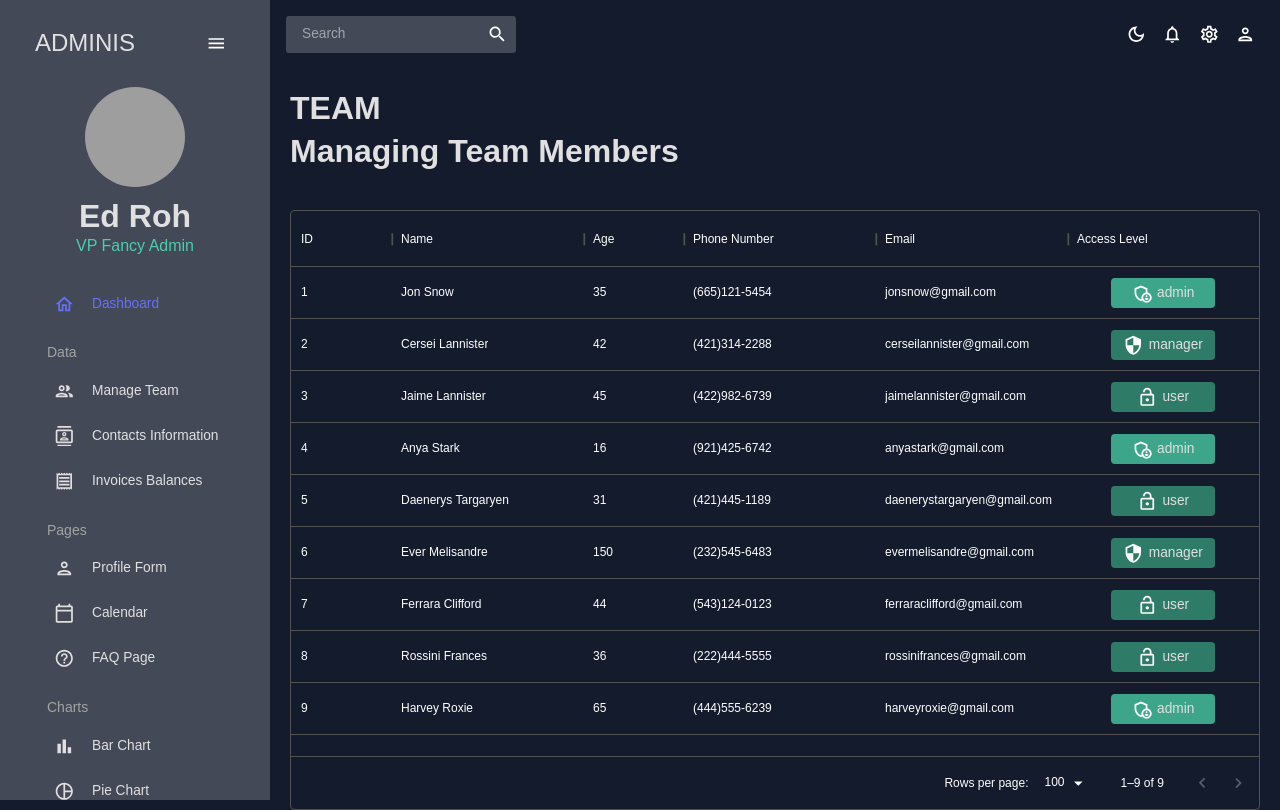
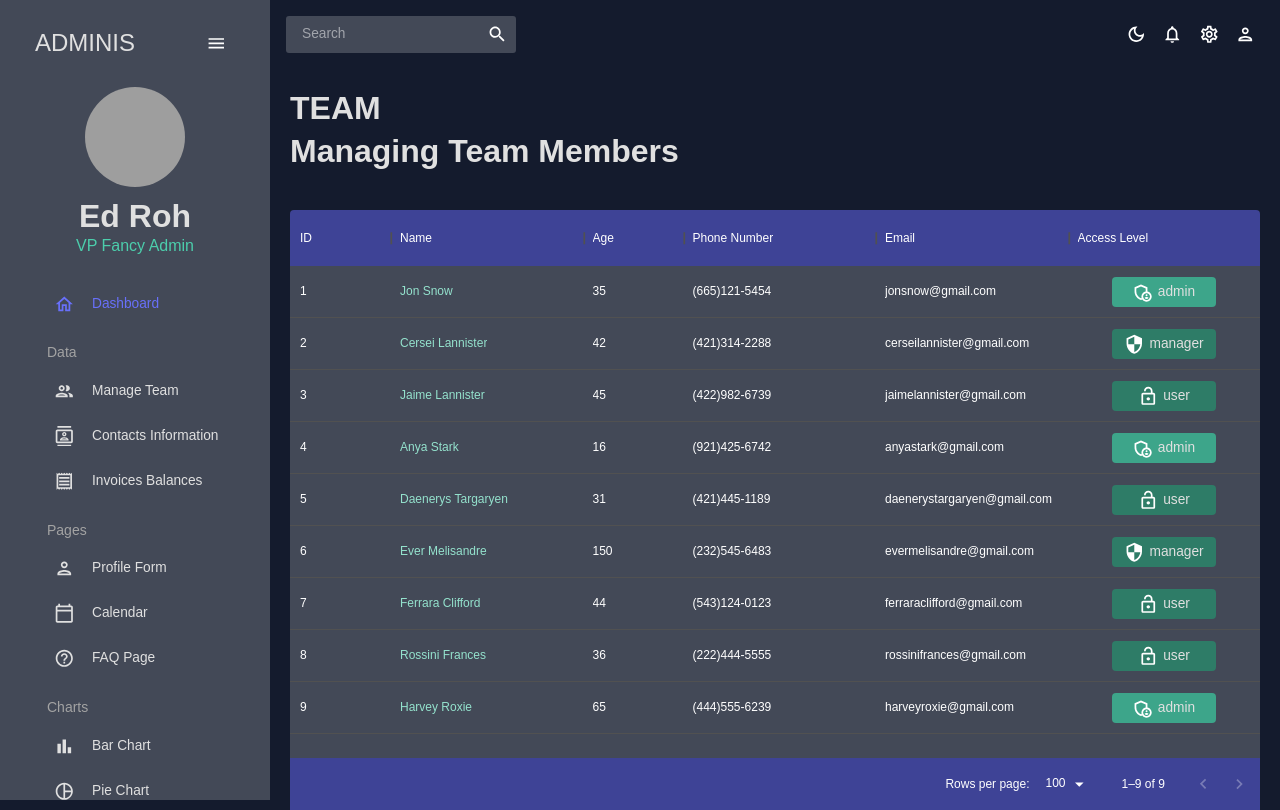
Before and after one commit to jonrob08/react-admin, a React (Create React App) app: page /team in a window 1280 px wide. Built offline with nearby package versions, Linux system fonts and the light colour scheme; grey boxes are pictures that could not be loaded; a web font is replaced by a local one.

Commit message:
styled datatable

```diff
--- a/src/scenes/team/index.jsx
+++ b/src/scenes/team/index.jsx
@@ -48,6 +48,31 @@
             <Box
                 m="40px 0 0 0"
                 height="75vh"
+                sx={{
+                    "& .MuiDataGrid-root": {
+                        border: "none"
+                    },
+                    "& .MuiDataGrid-cell": {
+                      borderBottom: "none",
+                    },
+                    "& .name-column--cell": {
+                      color: colors.greenAccent[300],
+                    },
+                    "& .MuiDataGrid-columnHeaders": {
+                      backgroundColor: colors.blueAccent[700],
+                      borderBottom: "none",
+                    },
+                    "& .MuiDataGrid-virtualScroller": {
+                      backgroundColor: colors.primary[400],
+                    },
+                    "& .MuiDataGrid-footerContainer": {
+                      borderTop: "none",
+                      backgroundColor: colors.blueAccent[700],
+                    },
+                    "& .MuiCheckbox-root": {
+                      color: `${colors.greenAccent[200]} !important`,
+                    },
+                 }}
             >
                 <DataGrid
                     rows={mockDataTeam}
```
